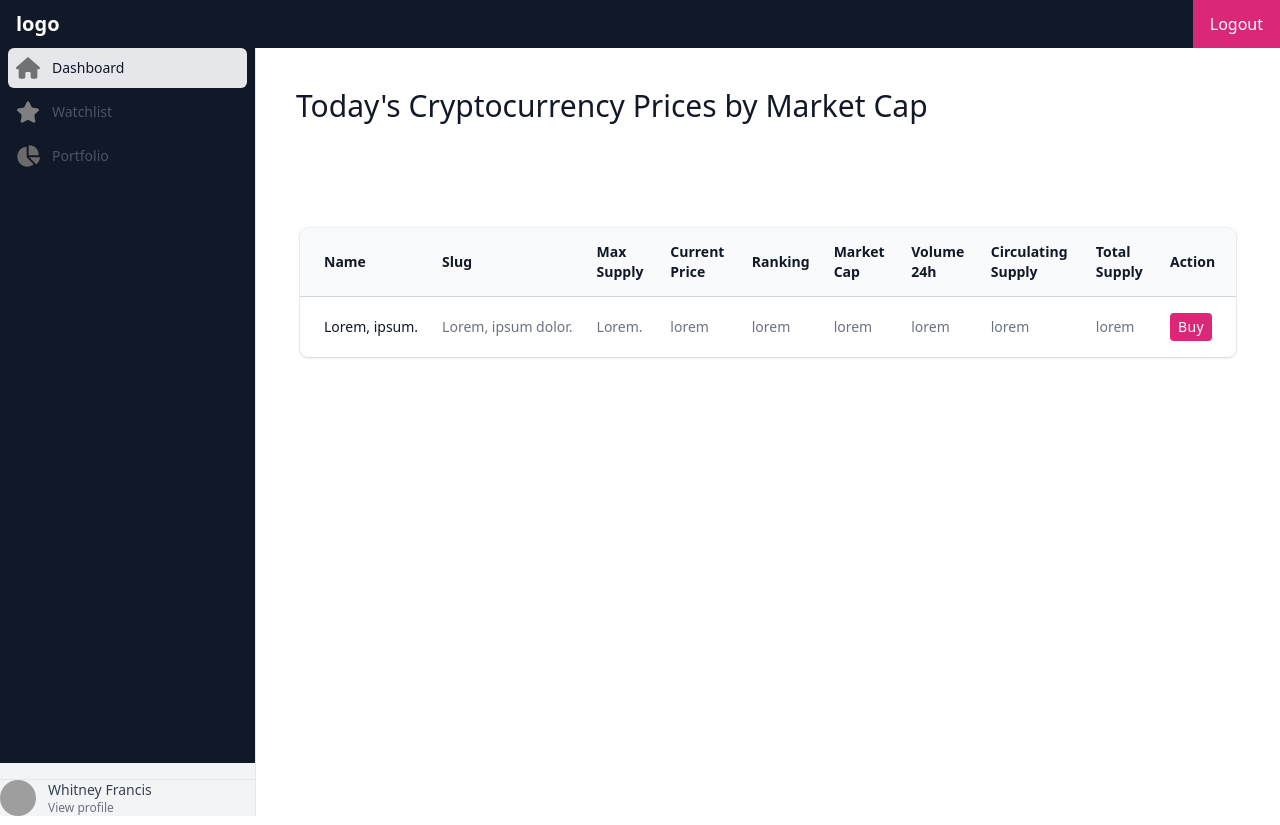
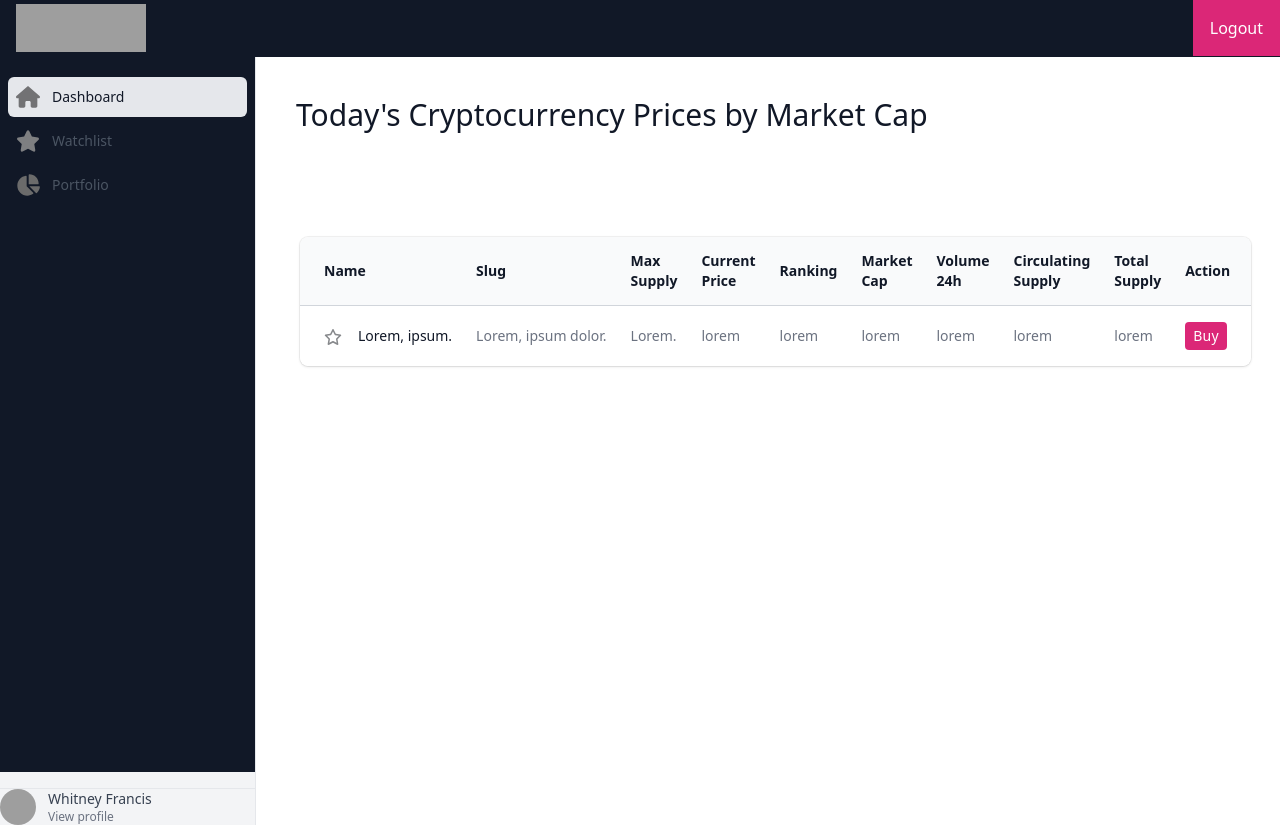
Before and after one commit to Sahtani/Cryptocurrency-_management, a PHP site: page /dashboard.php in a window 1280 px wide. Run offline with PHP 8.4, Linux system fonts and the light colour scheme; some libraries are stand-ins or nearby versions; grey boxes are pictures that could not be loaded.

Commit message:
fix display table

```diff
--- a/app/views/dashboard.php
+++ b/app/views/dashboard.php
@@ -5,16 +5,12 @@
     <meta name="viewport" content="width=device-width, initial-scale=1.0">
     <title>Nexus</title>
     <script src="https://cdn.tailwindcss.com"></script>
+
 </head>
 <body class="bg-[#111827]">
-<section class="w-full pl-4 bg-gray-900">
-    <div class="flex flex-col flex-wrap items-center justify-between h-12 mx-auto md:flex-row max-w-7xl">
-
-        <a href="home.php" class="flex items-center order-first h-12 font-medium text-gray-900 lg:order-none lg:w-auto title-font lg:items-center lg:justify-center md:mb-0">
-            <span class="text-xl font-black leading-none text-white select-none logo">logo</span>
-        </a>
-
-
+<section class="w-full pl-4 h-[57px] bg-gray-900">
+    <div class="flex flex-col flex-wrap items-center justify-between h-14 mx-auto md:flex-row max-w-7xl">
+    <a href="home.php"><img src="../../public/assets/img/logo.png" class="w-[130px] h-[48px]"></img></a>
             <div class="inline-flex items-center justify-center h-full md:justify-end">
                 <a href="#" class="inline-flex items-center justify-center h-full px-4 text-base font-medium leading-6 text-white whitespace-no-wrap transition duration-150 ease-in-out bg-pink-600 border border-transparent hover:bg-pink-500 focus:outline-none focus:border-pink-700 focus:shadow-outline-indigo active:bg-pink-700">
                 Logout
@@ -45,6 +41,7 @@
                 <path stroke-linecap="round" stroke-linejoin="round" stroke-width="2" d="M6 18L18 6M6 6l12 12"></path>
               </svg>
             </button>
+
               </div>
 
             <div class="flex-1 h-0 pt-5 pb-4 overflow-y-auto">
@@ -52,7 +49,7 @@
                 <div class="px-2 space-y-1">
 
                     <a href="#" class="bg-gray-100 text-gray-900 group flex items-center px-2 py-2 text-base font-medium rounded-md" x-state:on="Current" x-state:off="Default" x-state-description="Current: &quot;bg-gray-100 text-gray-900&quot;, Default: &quot;text-gray-600 hover:bg-gray-50 hover:text-gray-900&quot;">
-                    <svg class="text-gray-400 group-hover:text-gray-500 mr-4 h-6 w-6" xmlns="http://www.w3.org/2000/svg" height="16" width="18" viewBox="0 0 576 512"><!--!Font Awesome Free 6.5.1 by @fontawesome - https://fontawesome.com License - https://fontawesome.com/license/free Copyright 2023 Fonticons, Inc.--><path fill="#727274" d="M575.8 255.5c0 18-15 32.1-32 32.1h-32l.7 160.2c0 2.7-.2 5.4-.5 8.1V472c0 22.1-17.9 40-40 40H456c-1.1 0-2.2 0-3.3-.1c-1.4 .1-2.8 .1-4.2 .1H416 392c-22.1 0-40-17.9-40-40V448 384c0-17.7-14.3-32-32-32H256c-17.7 0-32 14.3-32 32v64 24c0 22.1-17.9 40-40 40H160 128.1c-1.5 0-3-.1-4.5-.2c-1.2 .1-2.4 .2-3.6 .2H104c-22.1 0-40-17.9-40-40V360c0-.9 0-1.9 .1-2.8V287.6H32c-18 0-32-14-32-32.1c0-9 3-17 10-24L266.4 8c7-7 15-8 22-8s15 2 21 7L564.8 231.5c8 7 12 15 11 24z"/></svg>
+                    <svg class="text-gray-400 group-hover:text-gray-500 mr-4 h-6 w-6" xmlns="http://www.w3.org/2000/svg" height="16" width="18" viewBox="0 0 576 512"><path fill="#727274" d="M575.8 255.5c0 18-15 32.1-32 32.1h-32l.7 160.2c0 2.7-.2 5.4-.5 8.1V472c0 22.1-17.9 40-40 40H456c-1.1 0-2.2 0-3.3-.1c-1.4 .1-2.8 .1-4.2 .1H416 392c-22.1 0-40-17.9-40-40V448 384c0-17.7-14.3-32-32-32H256c-17.7 0-32 14.3-32 32v64 24c0 22.1-17.9 40-40 40H160 128.1c-1.5 0-3-.1-4.5-.2c-1.2 .1-2.4 .2-3.6 .2H104c-22.1 0-40-17.9-40-40V360c0-.9 0-1.9 .1-2.8V287.6H32c-18 0-32-14-32-32.1c0-9 3-17 10-24L266.4 8c7-7 15-8 22-8s15 2 21 7L564.8 231.5c8 7 12 15 11 24z"/></svg>
                       Dashboard
                     </a>
 
@@ -96,7 +93,7 @@
         <div class="flex-1 flex flex-col min-h-0 border-r border-gray-200 bg-gray-100">
           <div class="flex-1 flex flex-col  pb-4 overflow-y-auto">
 
-            <nav class=" flex-1 bg-gray-900" aria-label="Sidebar">
+            <nav class=" flex-1 bg-gray-900 pt-5" aria-label="Sidebar">
               <div class="px-2 space-y-1">
 
                   <a href="#" class="bg-gray-200 text-gray-900 group flex items-center px-2 py-2 text-sm font-medium rounded-md" x-state:on="Current" x-state:off="Default" x-state-description="Current: &quot;bg-gray-200 text-gray-900&quot;, Default: &quot;text-gray-600 hover:bg-gray-50 hover:text-gray-900&quot;">
@@ -143,7 +140,7 @@
           <div>
           </div>
           <div>
-            <button type="button" class="-mr-3 h-12 w-12 inline-flex items-center justify-center rounded-md text-gray-500 hover:text-gray-900" @click="open = true">
+          <button type="button" class="-ml-0.5 -mt-0.5 h-12 w-12 inline-flex items-center justify-center rounded-md text-gray-500 hover:text-gray-900 focus:outline-none focus:ring-2 focus:ring-inset focus:ring-indigo-500" @click="open = true">
             <span class="sr-only">Open sidebar</span>
             <svg class="h-6 w-6" x-description="Heroicon name: outline/menu" xmlns="http://www.w3.org/2000/svg" fill="none" viewBox="0 0 24 24" stroke="currentColor" aria-hidden="true">
               <path stroke-linecap="round" stroke-linejoin="round" stroke-width="2" d="M4 6h16M4 12h16M4 18h16"></path>
@@ -184,7 +181,7 @@
 
               <tbody class="divide-y divide-gray-200 bg-white">
                   <tr>
-                    <td class="whitespace-nowrap py-4 pl-4 pr-3 text-sm font-medium text-gray-900 sm:pl-6">Lorem, ipsum.</td>
+                    <td class="whitespace-nowrap py-4 pl-4 pr-3 text-sm font-medium text-gray-900 sm:pl-6"><svg class="inline-block cursor-pointer mr-4" xmlns="http://www.w3.org/2000/svg" height="16" width="18" viewBox="0 0 576 512"><path fill="#87898c" d="M287.9 0c9.2 0 17.6 5.2 21.6 13.5l68.6 141.3 153.2 22.6c9 1.3 16.5 7.6 19.3 16.3s.5 18.1-5.9 24.5L433.6 328.4l26.2 155.6c1.5 9-2.2 18.1-9.7 23.5s-17.3 6-25.3 1.7l-137-73.2L151 509.1c-8.1 4.3-17.9 3.7-25.3-1.7s-11.2-14.5-9.7-23.5l26.2-155.6L31.1 218.2c-6.5-6.4-8.7-15.9-5.9-24.5s10.3-14.9 19.3-16.3l153.2-22.6L266.3 13.5C270.4 5.2 278.7 0 287.9 0zm0 79L235.4 187.2c-3.5 7.1-10.2 12.1-18.1 13.3L99 217.9 184.9 303c5.5 5.5 8.1 13.3 6.8 21L171.4 443.7l105.2-56.2c7.1-3.8 15.6-3.8 22.6 0l105.2 56.2L384.2 324.1c-1.3-7.7 1.2-15.5 6.8-21l85.9-85.1L358.6 200.5c-7.8-1.2-14.6-6.1-18.1-13.3L287.9 79z"/></svg>Lorem, ipsum.</td>
                     <td class="whitespace-nowrap px-3 py-4 text-sm text-gray-500">Lorem, ipsum dolor.</td>
                     <td class="whitespace-nowrap px-3 py-4 text-sm text-gray-500">Lorem.</td>
                     <td class="whitespace-nowrap px-3 py-4 text-sm text-gray-500">lorem</td>
@@ -194,7 +191,7 @@
                     <td class="whitespace-nowrap px-3 py-4 text-sm text-gray-500">lorem</td>
                     <td class="whitespace-nowrap px-3 py-4 text-sm text-gray-500">lorem</td>
                     <td class="relative whitespace-nowrap py-4 pl-3 pr-4 text-right text-sm font-medium sm:pr-6">
-                      <a href="#" class="inline-block px-2 py-1 text-1xl font-medium tracking-wide text-center text-white transition duration-200  bg-pink-600 hover:bg-gray-900 ease rounded">Buy</a>
+                      <a href="#" class="inline-block px-2 py-1 text-sm font-medium tracking-wide text-center text-white transition duration-200  bg-pink-600 hover:bg-gray-900 ease rounded">Buy</a>
                     </td>
                   </tr>
               </tbody>
@@ -205,6 +202,8 @@
     </div>
 
 
+
    <script src="https://cdnjs.cloudflare.com/ajax/libs/alpinejs/2.8.0/alpine.js"></script>
+
 </body>
 </html>
--- a/app/views/home.php
+++ b/app/views/home.php
@@ -16,7 +16,7 @@
     <div class="flex flex-col flex-wrap items-center justify-between h-12 mx-auto md:flex-row max-w-7xl">
 
         <a href="#_" class="flex items-center order-first h-12 font-medium text-gray-900 lg:order-none lg:w-auto title-font lg:items-center lg:justify-center md:mb-0">
-            <span class="text-xl font-black leading-none text-white select-none logo">logo</span>
+        <a href="home.php"><img src="../../public/assets/img/logo.png" class="w-[130px] h-[48px]"></img></a>
         </a>
 
         <div class="relative flex-col hidden h-full md:flex md:flex-row">
```
Also changed, not shown: public/assets/img/logo-removebg-preview.png (deleted), public/assets/img/logo.png (added). Lines whose indentation alone changed are shown as unchanged.
